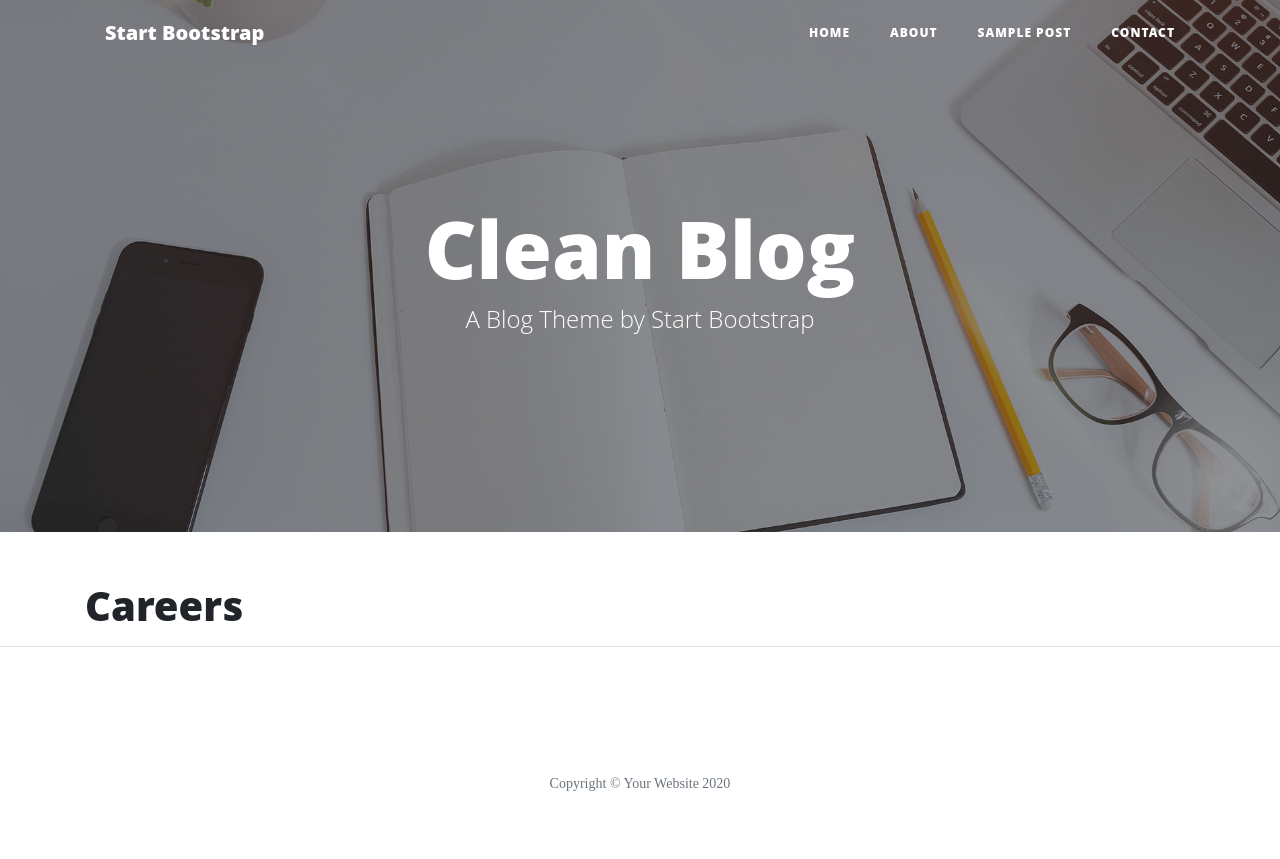
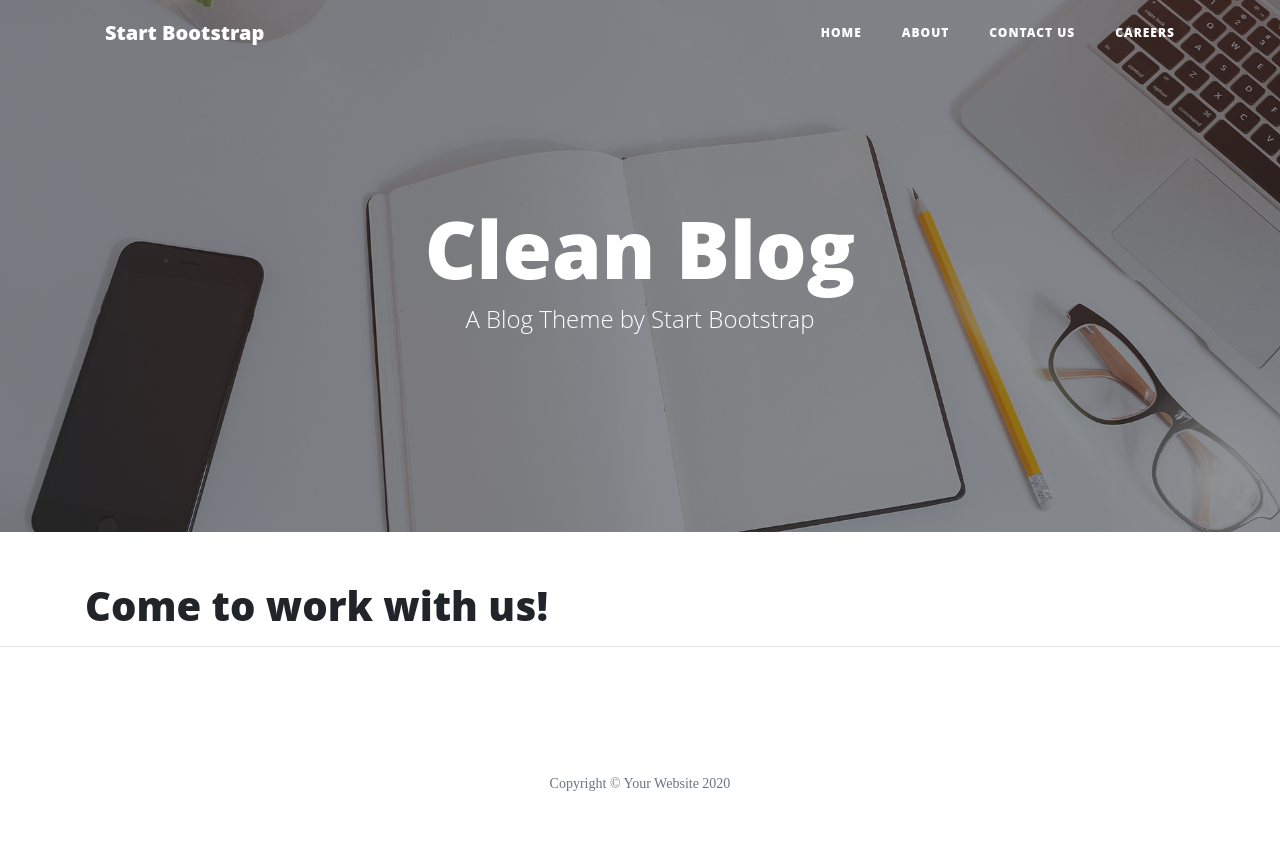
Before and after one commit to emidiovaleretto/flask-thorin-company-webapp, a Flask app: page /careers in a window 1280 px wide. Run offline with Flask 2, Linux system fonts and the light colour scheme; some libraries are stand-ins or nearby versions.

Commit message:
Add links according flask jinja2 syntax.

```diff
--- a/templates/base.html
+++ b/templates/base.html
@@ -15,7 +15,7 @@
     <!-- Navigation -->
     <nav class="navbar navbar-expand-lg navbar-light fixed-top" id="mainNav">
         <div class="container">
-            <a class="navbar-brand" href="index.html">Start Bootstrap</a>
+            <a class="navbar-brand" href="{{ url_for('index') }}">Start Bootstrap</a>
             <button class="navbar-toggler navbar-toggler-right" type="button" data-toggle="collapse" data-target="#navbarResponsive" aria-controls="navbarResponsive" aria-expanded="false" aria-label="Toggle navigation">
                 Menu
                 <i class="fas fa-bars"></i>
@@ -23,16 +23,16 @@
             <div class="collapse navbar-collapse" id="navbarResponsive">
                 <ul class="navbar-nav ml-auto">
                     <li class="nav-item">
-                        <a class="nav-link" href="index.html">Home</a>
+                        <a class="nav-link" href="{{ url_for('index') }}">Home</a>
                     </li>
                     <li class="nav-item">
-                        <a class="nav-link" href="about.html">About</a>
+                        <a class="nav-link" href="{{ url_for('about') }}">About</a>
                     </li>
                     <li class="nav-item">
-                        <a class="nav-link" href="post.html">Sample Post</a>
+                        <a class="nav-link" href="{{ url_for('contact') }}">Contact Us</a>
                     </li>
                     <li class="nav-item">
-                        <a class="nav-link" href="contact.html">Contact</a>
+                        <a class="nav-link" href="{{ url_for('careers') }}">Careers</a>
                     </li>
                 </ul>
             </div>
--- a/templates/careers.html
+++ b/templates/careers.html
@@ -2,6 +2,6 @@
 
 {% block content %}
 
-    <h1>Careers</h1>
+<h1>Come to work with us!</h1>
 
 {% endblock %}
```
